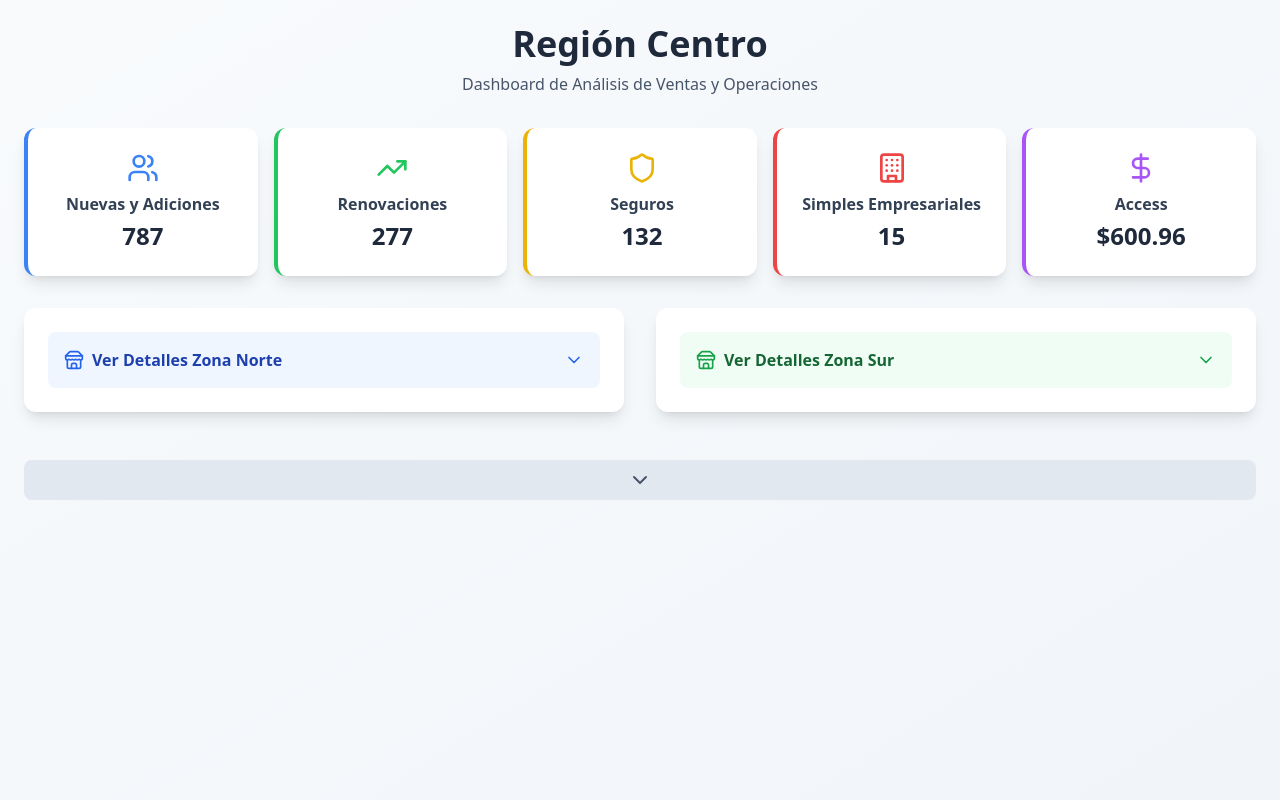
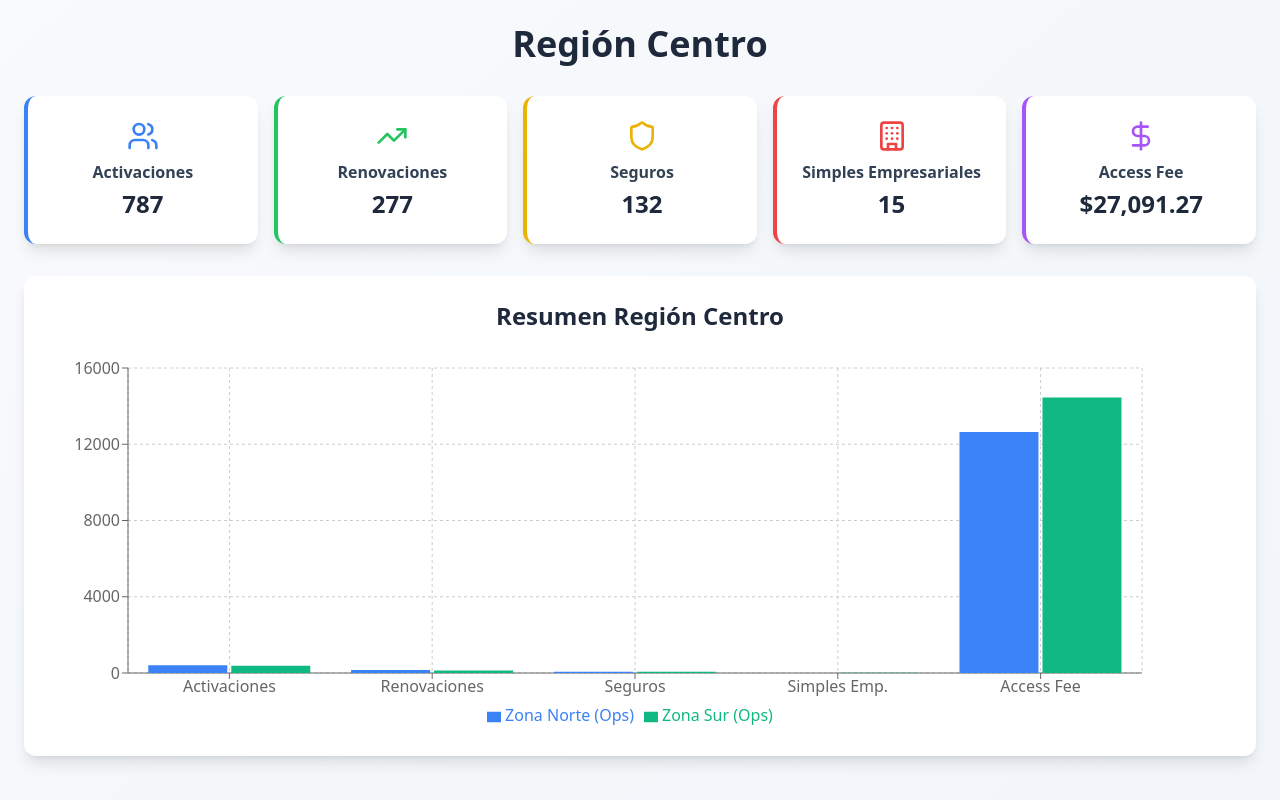
Before and after one commit to jcseth/dashboard-final, a React (Vite) app: page / in a window 1280 px wide. Shown: the top 800 px of the page. Built offline with nearby package versions, Linux system fonts and the light colour scheme.

Commit message:
Update App.jsx

```diff
--- a/src/App.jsx
+++ b/src/App.jsx
@@ -1,5 +1,5 @@
 import React, { useState, useMemo } from 'react';
-import { BarChart, Bar, XAxis, YAxis, CartesianGrid, Tooltip, Legend, ResponsiveContainer, PieChart, Pie, Cell } from 'recharts';
+import { BarChart, Bar, XAxis, YAxis, CartesianGrid, Tooltip, Legend, ResponsiveContainer } from 'recharts';
 import { ChevronDown, ChevronUp, Store, TrendingUp, DollarSign, Users, Shield, Building } from 'lucide-react';
 
 // --- Componente Reutilizable para las gráficas de comparación ---
@@ -23,124 +23,153 @@ const CategoryComparisonChart = ({ title, data, color }) => (
 const Dashboard = () => {
   const [showNorteDetails, setShowNorteDetails] = useState(false);
   const [showSurDetails, setShowSurDetails] = useState(false);
-  // --- NUEVO ESTADO para la sección de comparativas ---
   const [showComparisons, setShowComparisons] = useState(false);
 
+  // --- ESTRUCTURA DE DATOS CON TERMINOLOGÍA ACTUALIZADA ---
   const dashboardData = [
     { tienda: "CHEDRAUI EDUARDO MOLINA", zona: "Norte",
-      semana1: { nuevas: 12, renovaciones: 8, seguros: 5, simples: 0, access: 676.50 },
-      semana2: { nuevas: 7, renovaciones: 5, seguros: 2, simples: 0, access: 659.00 },
-      semana3: { nuevas: 13, renovaciones: 2, seguros: 0, simples: 0, access: 551.86 }
+      semana1: { activaciones: 12, renovaciones: 8, seguros: 5, simples: 0, accessFee: 676.50 },
+      semana2: { activaciones: 7, renovaciones: 5, seguros: 2, simples: 0, accessFee: 659.00 },
+      semana3: { activaciones: 13, renovaciones: 2, seguros: 0, simples: 0, accessFee: 551.86 }
     },
     { tienda: "EXP CENTRO TEPOZAN", zona: "Sur",
-      semana1: { nuevas: 34, renovaciones: 12, seguros: 8, simples: 0, access: 509.22 },
-      semana2: { nuevas: 20, renovaciones: 7, seguros: 5, simples: 2, access: 636.04 },
-      semana3: { nuevas: 22, renovaciones: 5, seguros: 6, simples: 0, access: 559.38 }
+      semana1: { activaciones: 34, renovaciones: 12, seguros: 8, simples: 0, accessFee: 509.22 },
+      semana2: { activaciones: 20, renovaciones: 7, seguros: 5, simples: 2, accessFee: 636.04 },
+      semana3: { activaciones: 22, renovaciones: 5, seguros: 6, simples: 0, accessFee: 559.38 }
     },
     { tienda: "EXP CHEDRAUI ANFORA", zona: "Norte",
-      semana1: { nuevas: 30, renovaciones: 10, seguros: 0, simples: 0, access: 564.94 },
-      semana2: { nuevas: 21, renovaciones: 15, seguros: 4, simples: 0, access: 611.22 },
-      semana3: { nuevas: 18, renovaciones: 9, seguros: 1, simples: 1, access: 586.60 }
+      semana1: { activaciones: 30, renovaciones: 10, seguros: 0, simples: 0, accessFee: 564.94 },
+      semana2: { activaciones: 21, renovaciones: 15, seguros: 4, simples: 0, accessFee: 611.22 },
+      semana3: { activaciones: 18, renovaciones: 9, seguros: 1, simples: 1, accessFee: 586.60 }
     },
     { tienda: "EXP CHEDRAUI METEPEC", zona: "Sur",
-      semana1: { nuevas: 14, renovaciones: 4, seguros: 2, simples: 0, access: 755.67 },
-      semana2: { nuevas: 10, renovaciones: 7, seguros: 1, simples: 0, access: 642.57 },
-      semana3: { nuevas: 9, renovaciones: 4, seguros: 0, simples: 0, access: 509.00 }
+      semana1: { activaciones: 14, renovaciones: 4, seguros: 2, simples: 0, accessFee: 755.67 },
+      semana2: { activaciones: 10, renovaciones: 7, seguros: 1, simples: 0, accessFee: 642.57 },
+      semana3: { activaciones: 9, renovaciones: 4, seguros: 0, simples: 0, accessFee: 509.00 }
     },
     { tienda: "EXP COSMOPOL 2", zona: "Norte",
-      semana1: { nuevas: 33, renovaciones: 5, seguros: 5, simples: 0, access: 673.48 },
-      semana2: { nuevas: 28, renovaciones: 11, seguros: 8, simples: 1, access: 747.00 },
-      semana3: { nuevas: 23, renovaciones: 14, seguros: 8, simples: 0, access: 676.71 }
+      semana1: { activaciones: 33, renovaciones: 5, seguros: 5, simples: 0, accessFee: 673.48 },
+      semana2: { activaciones: 28, renovaciones: 11, seguros: 8, simples: 1, accessFee: 747.00 },
+      semana3: { activaciones: 23, renovaciones: 14, seguros: 8, simples: 0, accessFee: 676.71 }
     },
     { tienda: "EXP GALERIAS TOLUCA", zona: "Sur",
-      semana1: { nuevas: 15, renovaciones: 5, seguros: 2, simples: 0, access: 683.12 },
-      semana2: { nuevas: 7, renovaciones: 0, seguros: 1, simples: 0, access: 627.57 },
-      semana3: { nuevas: 9, renovaciones: 4, seguros: 2, simples: 0, access: 867.18 }
+      semana1: { activaciones: 15, renovaciones: 5, seguros: 2, simples: 0, accessFee: 683.12 },
+      semana2: { activaciones: 7, renovaciones: 0, seguros: 1, simples: 0, accessFee: 627.57 },
+      semana3: { activaciones: 9, renovaciones: 4, seguros: 2, simples: 0, accessFee: 867.18 }
     },
     { tienda: "EXP IZTAPALAPA 2", zona: "Sur",
-      semana1: { nuevas: 25, renovaciones: 11, seguros: 4, simples: 1, access: 520.00 },
-      semana2: { nuevas: 20, renovaciones: 11, seguros: 3, simples: 0, access: 450.54 },
-      semana3: { nuevas: 20, renovaciones: 6, seguros: 4, simples: 1, access: 577.33 }
+      semana1: { activaciones: 25, renovaciones: 11, seguros: 4, simples: 1, accessFee: 520.00 },
+      semana2: { activaciones: 20, renovaciones: 11, seguros: 3, simples: 0, accessFee: 450.54 },
+      semana3: { activaciones: 20, renovaciones: 6, seguros: 4, simples: 1, accessFee: 577.33 }
     },
     { tienda: "EXP KSK PATIO TEXCOCO", zona: "Norte",
-      semana1: { nuevas: 11, renovaciones: 7, seguros: 2, simples: 0, access: 527.89 },
-      semana2: { nuevas: 8, renovaciones: 1, seguros: 2, simples: 0, access: 525.67 },
-      semana3: { nuevas: 9, renovaciones: 4, seguros: 0, simples: 0, access: 600.54 }
+      semana1: { activaciones: 11, renovaciones: 7, seguros: 2, simples: 0, accessFee: 527.89 },
+      semana2: { activaciones: 8, renovaciones: 1, seguros: 2, simples: 0, accessFee: 525.67 },
+      semana3: { activaciones: 9, renovaciones: 4, seguros: 0, simples: 0, accessFee: 600.54 }
     },
     { tienda: "EXP KSK SENDERO IXTAPALUCA", zona: "Sur",
-      semana1: { nuevas: 14, renovaciones: 7, seguros: 5, simples: 0, access: 621.86 },
-      semana2: { nuevas: 12, renovaciones: 0, seguros: 2, simples: 0, access: 602.00 },
-      semana3: { nuevas: 12, renovaciones: 3, seguros: 7, simples: 0, access: 583.62 }
+      semana1: { activaciones: 14, renovaciones: 7, seguros: 5, simples: 0, accessFee: 621.86 },
+      semana2: { activaciones: 12, renovaciones: 0, seguros: 2, simples: 0, accessFee: 602.00 },
+      semana3: { activaciones: 12, renovaciones: 3, seguros: 7, simples: 0, accessFee: 583.62 }
     },
     { tienda: "EXP NAUCALPAN", zona: "Norte",
-      semana1: { nuevas: 7, renovaciones: 2, seguros: 0, simples: 0, access: 759.00 },
-      semana2: { nuevas: 12, renovaciones: 4, seguros: 1, simples: 0, access: 637.57 },
-      semana3: { nuevas: 5, renovaciones: 1, seguros: 0, simples: 0, access: 455.67 }
+      semana1: { activaciones: 7, renovaciones: 2, seguros: 0, simples: 0, accessFee: 759.00 },
+      semana2: { activaciones: 12, renovaciones: 4, seguros: 1, simples: 0, accessFee: 637.57 },
+      semana3: { activaciones: 5, renovaciones: 1, seguros: 0, simples: 0, accessFee: 455.67 }
     },
     { tienda: "EXP PATIO TLALPAN", zona: "Sur",
-      semana1: { nuevas: 14, renovaciones: 6, seguros: 3, simples: 0, access: 557.13 },
-      semana2: { nuevas: 20, renovaciones: 12, seguros: 1, simples: 5, access: 552.85 },
-      semana3: { nuevas: 13, renovaciones: 5, seguros: 2, simples: 0, access: 652.13 }
+      semana1: { activaciones: 14, renovaciones: 6, seguros: 3, simples: 0, accessFee: 557.13 },
+      semana2: { activaciones: 20, renovaciones: 12, seguros: 1, simples: 5, accessFee: 552.85 },
+      semana3: { activaciones: 13, renovaciones: 5, seguros: 2, simples: 0, accessFee: 652.13 }
     },
     { tienda: "EXP PLAZA TOLLOCAN", zona: "Sur",
-      semana1: { nuevas: 8, renovaciones: 0, seguros: 0, simples: 0, access: 491.50 },
-      semana2: { nuevas: 7, renovaciones: 0, seguros: 0, simples: 0, access: 504.71 },
-      semana3: { nuevas: 6, renovaciones: 0, seguros: 0, simples: 0, access: 682.33 }
+      semana1: { activaciones: 8, renovaciones: 0, seguros: 0, simples: 0, accessFee: 491.50 },
+      semana2: { activaciones: 7, renovaciones: 0, seguros: 0, simples: 0, accessFee: 504.71 },
+      semana3: { activaciones: 6, renovaciones: 0, seguros: 0, simples: 0, accessFee: 682.33 }
     },
     { tienda: "EXP SENDERO TOLUCA II", zona: "Sur",
-      semana1: { nuevas: 17, renovaciones: 6, seguros: 1, simples: 0, access: 608.00 },
-      semana2: { nuevas: 25, renovaciones: 6, seguros: 4, simples: 0, access: 644.38 },
-      semana3: { nuevas: 23, renovaciones: 4, seguros: 2, simples: 0, access: 609.45 }
+      semana1: { activaciones: 17, renovaciones: 6, seguros: 1, simples: 0, accessFee: 608.00 },
+      semana2: { activaciones: 25, renovaciones: 6, seguros: 4, simples: 0, accessFee: 644.38 },
+      semana3: { activaciones: 23, renovaciones: 4, seguros: 2, simples: 0, accessFee: 609.45 }
     },
     { tienda: "EXP TDA CDMX MULTIPLAZA ARAGON", zona: "Norte",
-      semana1: { nuevas: 20, renovaciones: 1, seguros: 0, simples: 0, access: 474.88 },
-      semana2: { nuevas: 23, renovaciones: 2, seguros: 4, simples: 0, access: 543.55 },
-      semana3: { nuevas: 27, renovaciones: 1, seguros: 4, simples: 0, access: 510.48 }
+      semana1: { activaciones: 20, renovaciones: 1, seguros: 0, simples: 0, accessFee: 474.88 },
+      semana2: { activaciones: 23, renovaciones: 2, seguros: 4, simples: 0, accessFee: 543.55 },
+      semana3: { activaciones: 27, renovaciones: 1, seguros: 4, simples: 0, accessFee: 510.48 }
     },
     { tienda: "EXP TOWN CENTER NICOLAS ROMERO DFN", zona: "Norte",
-      semana1: { nuevas: 37, renovaciones: 27, seguros: 6, simples: 0, access: 663.50 },
-      semana2: { nuevas: 36, renovaciones: 14, seguros: 8, simples: 0, access: 563.38 },
-      semana3: { nuevas: 31, renovaciones: 9, seguros: 7, simples: 4, access: 634.25 }
+      semana1: { activaciones: 37, renovaciones: 27, seguros: 6, simples: 0, accessFee: 663.50 },
+      semana2: { activaciones: 36, renovaciones: 14, seguros: 8, simples: 0, accessFee: 563.38 },
+      semana3: { activaciones: 31, renovaciones: 9, seguros: 7, simples: 4, accessFee: 634.25 }
     },
   ];
 
+  // --- CÁLCULO PARA LAS TARJETAS DE RESUMEN ---
   const totales = useMemo(() => {
     const sumReducer = (category) => dashboardData.reduce((sum, item) =>
       sum + item.semana1[category] + item.semana2[category] + item.semana3[category], 0);
 
     return {
-      nuevasAdiciones: sumReducer('nuevas'),
-      renovaciones: sumReducer('renovaciones'),
-      seguros: sumReducer('seguros'),
-      simplesEmpresariales: sumReducer('simples'),
-      access: 600.96
+      totalActivaciones: sumReducer('activaciones'),
+      totalRenovaciones: sumReducer('renovaciones'),
+      totalSeguros: sumReducer('seguros'),
+      totalSimples: sumReducer('simples'),
+      totalAccessFee: sumReducer('accessFee'),
     };
   }, [dashboardData]);
 
+  // --- CÁLCULO PARA LA GRÁFICA PRINCIPAL AGRUPADA ---
+  const groupedChartData = useMemo(() => {
+    const metrics = [
+      { key: 'activaciones', name: 'Activaciones' },
+      { key: 'renovaciones', name: 'Renovaciones' },
+      { key: 'seguros', name: 'Seguros' },
+      { key: 'simples', name: 'Simples Emp.' },
+      { key: 'accessFee', name: 'Access Fee' }
+    ];
+
+    return metrics.map(metric => {
+      const norteTotal = dashboardData
+        .filter(d => d.zona === 'Norte')
+        .reduce((sum, item) => sum + item.semana1[metric.key] + item.semana2[metric.key] + item.semana3[metric.key], 0);
+
+      const surTotal = dashboardData
+        .filter(d => d.zona === 'Sur')
+        .reduce((sum, item) => sum + item.semana1[metric.key] + item.semana2[metric.key] + item.semana3[metric.key], 0);
+
+      return {
+        metric: metric.name,
+        'Zona Norte': norteTotal,
+        'Zona Sur': surTotal,
+      };
+    });
+  }, [dashboardData]);
+
+  // --- CÁLCULO PARA LAS GRÁFICAS INFERIORES ---
   const categoryComparisonData = useMemo(() => {
       const getZoneTotal = (zona, category) =>
         dashboardData.filter(item => item.zona === zona)
                      .reduce((sum, item) => sum + item.semana1[category] + item.semana2[category] + item.semana3[category], 0);
 
       return {
-      nuevas: [{ zona: 'Norte', total: getZoneTotal('Norte', 'nuevas') }, { zona: 'Sur', total: getZoneTotal('Sur', 'nuevas') }],
+          activaciones: [{ zona: 'Norte', total: getZoneTotal('Norte', 'activaciones') }, { zona: 'Sur', total: getZoneTotal('Sur', 'activaciones') }],
           renovaciones: [{ zona: 'Norte', total: getZoneTotal('Norte', 'renovaciones') }, { zona: 'Sur', total: getZoneTotal('Sur', 'renovaciones') }],
           seguros: [{ zona: 'Norte', total: getZoneTotal('Norte', 'seguros') }, { zona: 'Sur', total: getZoneTotal('Sur', 'seguros') }],
           simples: [{ zona: 'Norte', total: getZoneTotal('Norte', 'simples') }, { zona: 'Sur', total: getZoneTotal('Sur', 'simples') }],
-      access: [{ zona: 'Norte', total: getZoneTotal('Norte', 'access') }, { zona: 'Sur', total: getZoneTotal('Sur', 'access') }],
+          accessFee: [{ zona: 'Norte', total: getZoneTotal('Norte', 'accessFee') }, { zona: 'Sur', total: getZoneTotal('Sur', 'accessFee') }],
       }
   }, [dashboardData]);
 
   const formatCurrency = (value) => `$${parseFloat(value).toLocaleString('es-MX', { minimumFractionDigits: 2, maximumFractionDigits: 2 })}`;
 
   const DetailsTable = ({ tienda }) => {
-    const categories = ['nuevas', 'renovaciones', 'seguros', 'simples', 'access'];
+    const categories = ['activaciones', 'renovaciones', 'seguros', 'simples', 'accessFee'];
     const categoryNames = {
-      nuevas: 'Nuevas y Ad.',
+      activaciones: 'Activaciones',
       renovaciones: 'Renovaciones',
       seguros: 'Seguros',
       simples: 'Simples Emp.',
-      access: 'Access'
+      accessFee: 'Access Fee'
     };
 
     return (
@@ -156,7 +185,7 @@ const Dashboard = () => {
           const s1 = tienda.semana1[cat];
           const s2 = tienda.semana2[cat];
           const s3 = tienda.semana3[cat];
-          const isCurrency = cat === 'access';
+          const isCurrency = cat === 'accessFee';
           const total = isCurrency ? (s1 + s2 + s3) / 3 : s1 + s2 + s3;
 
           return (
@@ -178,37 +207,59 @@ const Dashboard = () => {
       <div className="max-w-7xl mx-auto">
         <div className="text-center mb-8">
           <h1 className="text-4xl font-bold text-slate-800 mb-2">Región Centro</h1>
-          <p className="text-slate-600">Dashboard de Análisis de Ventas y Operaciones</p>
         </div>
 
+        {/* --- TARJETAS DE RESUMEN RESTAURADAS --- */}
         <div className="grid grid-cols-1 sm:grid-cols-2 lg:grid-cols-5 gap-4 mb-8">
             <div className="bg-white rounded-xl shadow-lg p-6 text-center border-l-4 border-blue-500">
                 <Users className="w-8 h-8 text-blue-500 mx-auto mb-2" />
-                <h3 className="font-semibold text-slate-700 mb-1">Nuevas y Adiciones</h3>
-                <p className="text-2xl font-bold text-slate-800">{totales.nuevasAdiciones.toLocaleString()}</p>
+                <h3 className="font-semibold text-slate-700 mb-1">Activaciones</h3>
+                <p className="text-2xl font-bold text-slate-800">{totales.totalActivaciones.toLocaleString()}</p>
             </div>
             <div className="bg-white rounded-xl shadow-lg p-6 text-center border-l-4 border-green-500">
                 <TrendingUp className="w-8 h-8 text-green-500 mx-auto mb-2" />
                 <h3 className="font-semibold text-slate-700 mb-1">Renovaciones</h3>
-                <p className="text-2xl font-bold text-slate-800">{totales.renovaciones.toLocaleString()}</p>
+                <p className="text-2xl font-bold text-slate-800">{totales.totalRenovaciones.toLocaleString()}</p>
             </div>
             <div className="bg-white rounded-xl shadow-lg p-6 text-center border-l-4 border-yellow-500">
                 <Shield className="w-8 h-8 text-yellow-500 mx-auto mb-2" />
                 <h3 className="font-semibold text-slate-700 mb-1">Seguros</h3>
-                <p className="text-2xl font-bold text-slate-800">{totales.seguros.toLocaleString()}</p>
+                <p className="text-2xl font-bold text-slate-800">{totales.totalSeguros.toLocaleString()}</p>
             </div>
             <div className="bg-white rounded-xl shadow-lg p-6 text-center border-l-4 border-red-500">
                 <Building className="w-8 h-8 text-red-500 mx-auto mb-2" />
                 <h3 className="font-semibold text-slate-700 mb-1">Simples Empresariales</h3>
-                <p className="text-2xl font-bold text-slate-800">{totales.simplesEmpresariales.toLocaleString()}</p>
+                <p className="text-2xl font-bold text-slate-800">{totales.totalSimples.toLocaleString()}</p>
             </div>
             <div className="bg-white rounded-xl shadow-lg p-6 text-center border-l-4 border-purple-500">
                 <DollarSign className="w-8 h-8 text-purple-500 mx-auto mb-2" />
-                <h3 className="font-semibold text-slate-700 mb-1">Access</h3>
-                <p className="text-2xl font-bold text-slate-800">{formatCurrency(totales.access)}</p>
+                <h3 className="font-semibold text-slate-700 mb-1">Access Fee</h3>
+                <p className="text-2xl font-bold text-slate-800">{formatCurrency(totales.totalAccessFee)}</p>
             </div>
         </div>
 
+        {/* --- GRÁFICA PRINCIPAL AGRUPADA --- */}
+        <div className="bg-white rounded-xl shadow-lg p-6 mb-12">
+          <h2 className="text-2xl font-bold text-slate-800 mb-4 text-center">Resumen Región Centro</h2>
+          <div className="h-96">
+            <ResponsiveContainer width="100%" height="100%">
+              <BarChart data={groupedChartData} margin={{ top: 20, right: 30, left: 20, bottom: 5 }}>
+                <CartesianGrid strokeDasharray="3 3" />
+                <XAxis dataKey="metric" />
+                <YAxis yAxisId="left" orientation="left" />
+                <YAxis yAxisId="right" orientation="right" tickFormatter={(value) => formatCurrency(value)} />
+                <Tooltip formatter={(value, name) => [typeof value === 'number' ? value.toLocaleString() : value, name]} />
+                <Legend />
+                <Bar yAxisId="left" dataKey="Zona Norte" fill="#3B82F6" name="Zona Norte (Ops)" />
+                <Bar yAxisId="left" dataKey="Zona Sur" fill="#10B981" name="Zona Sur (Ops)" />
+                {/* Nota: Access Fee usa el eje derecho, pero para mantener la agrupación, se dibuja aquí.
+                    El tooltip y los ejes ayudan a diferenciar. Se puede mejorar si se necesita. */}
+              </BarChart>
+            </ResponsiveContainer>
+          </div>
+        </div>
+
+        {/* --- SECCIONES DE DETALLES POR TIENDA --- */}
         <div className="grid grid-cols-1 lg:grid-cols-2 gap-8 mb-12">
             <div className="bg-white rounded-xl shadow-lg p-6">
                 <button onClick={() => setShowNorteDetails(!showNorteDetails)} className="w-full flex items-center justify-between p-4 bg-blue-50 hover:bg-blue-100 rounded-lg transition-colors">
@@ -250,7 +301,7 @@ const Dashboard = () => {
             </div>
         </div>
 
-        {/* --- NUEVA SECCIÓN RETRÁCTIL DE COMPARATIVAS --- */}
+        {/* --- SECCIÓN RETRÁCTIL DE COMPARATIVAS DETALLADAS --- */}
         <div className="mb-8">
             <button
                 onClick={() => setShowComparisons(!showComparisons)}
@@ -262,18 +313,13 @@ const Dashboard = () => {
 
             {showComparisons && (
                 <div className="mt-8">
-                    <div className="text-center mb-8">
-                        <h2 className="text-3xl font-bold text-slate-800 mb-2">Comparativa por Zona y Categoría</h2>
-                        <p className="text-slate-600">Análisis de rendimiento total del mes entre Zona Norte y Zona Sur.</p>
-                    </div>
                     <div className="grid grid-cols-1 md:grid-cols-2 lg:grid-cols-3 gap-8">
-                        <CategoryComparisonChart title="Nuevas y Adiciones" data={categoryComparisonData.nuevas} color="#3B82F6" />
+                        <CategoryComparisonChart title="Activaciones" data={categoryComparisonData.activaciones} color="#3B82F6" />
                         <CategoryComparisonChart title="Renovaciones" data={categoryComparisonData.renovaciones} color="#10B981" />
                         <CategoryComparisonChart title="Seguros" data={categoryComparisonData.seguros} color="#F59E0B" />
                         <CategoryComparisonChart title="Simples Empresariales" data={categoryComparisonData.simples} color="#EF4444" />
-                        <CategoryComparisonChart title="Access (Ingresos)" data={categoryComparisonData.access} color="#8B5CF6" />
+                        <CategoryComparisonChart title="Access Fee" data={categoryComparisonData.accessFee} color="#8B5CF6" />
                     </div>
-
                 </div>
             )}
         </div>
```
Lines whose indentation alone changed are shown as unchanged.
